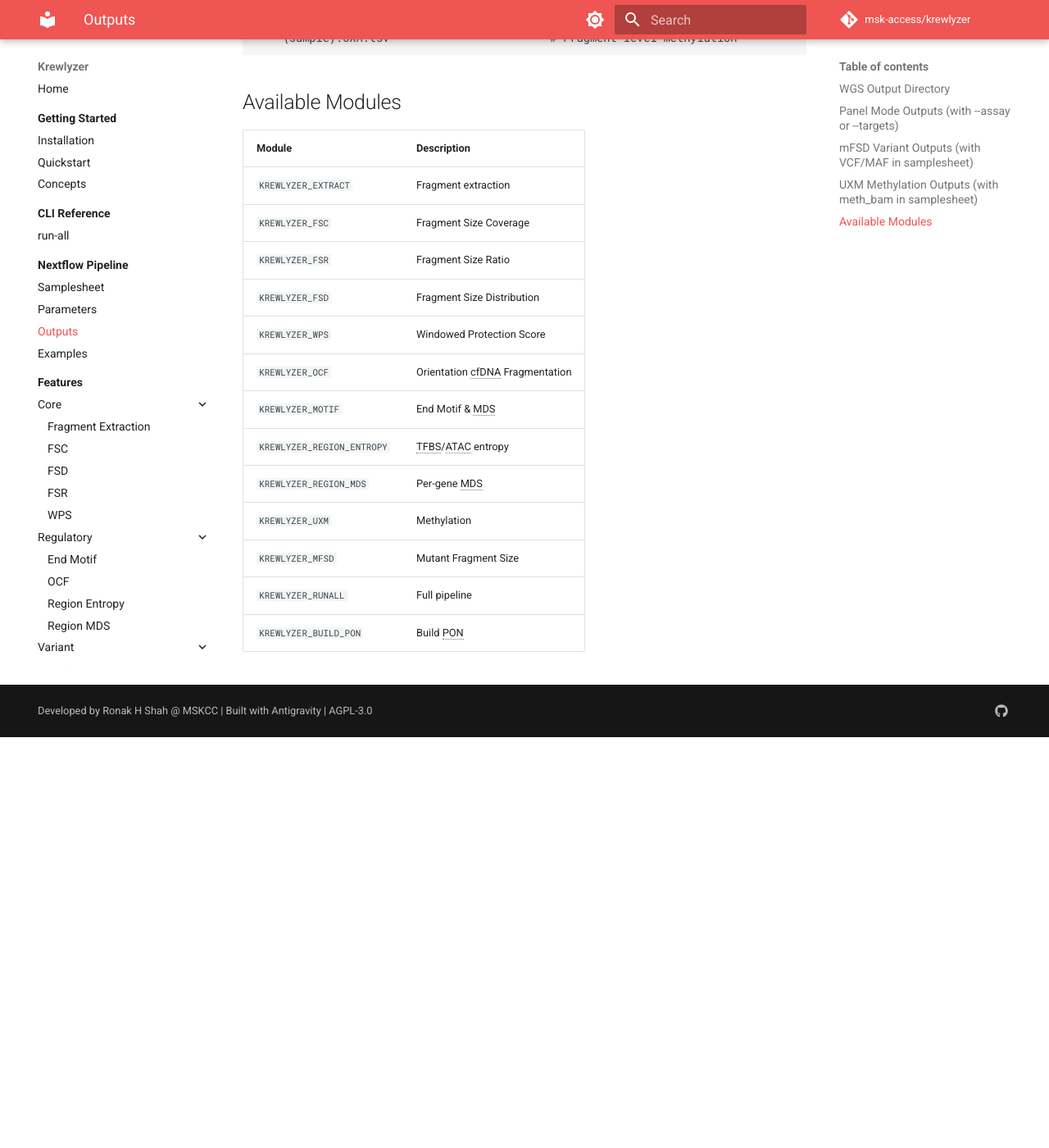
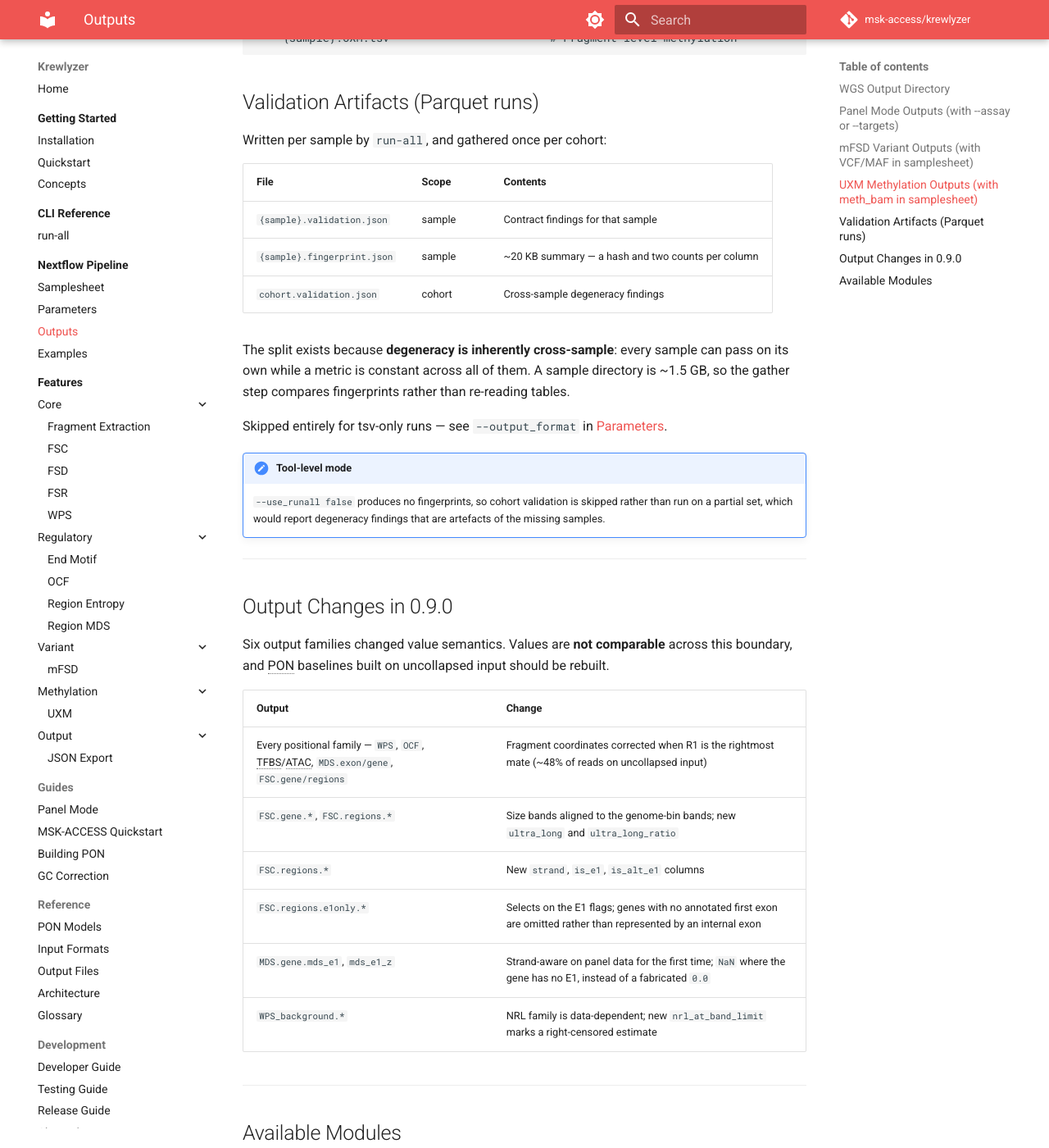
Before and after one commit to msk-access/krewlyzer, an MkDocs documentation site: the page built from docs/nextflow/outputs.md, in a window 1280 px wide and 1400 px high, scrolled down 1886 px. Shown: the whole window at 82% size. Built offline with MkDocs 1.6.1 and Material for MkDocs 9.7.7, drawn with Linux system fonts in a browser that asks for light colours; comment, search, counter and statistics services are not loaded; the version menu is left out; before the commit the page ends 2785 px from its top, so only the background shows below that.

Commit message:
fix(nextflow): emit the validation artifacts and run the cohort check
The scatter/gather output validation was inert in the pipeline. Three
gaps, each of which alone would have disabled it:

  - run-all writes {sample}.validation.json and {sample}.fingerprint.json
    on Parquet runs, but the runall module declared neither as an output.
    Both were produced and discarded in the work directory.
  - KREWLYZER_VALIDATE_COHORT was included by nothing and called by
    nothing. The gather half had no inputs and never ran.
  - --strict-validation was not exposed as a parameter.

The fingerprint is the whole reason cohort validation is affordable --
1.5 GB per sample directory against ~20 KB per fingerprint -- so
discarding it removed the only check that can see a constant metric.
Degeneracy is cross-sample by nature: every sample passes alone while a
metric is identical across all of them.

Tool-level mode emits no fingerprints, so the cohort step is skipped
there rather than run on a partial set, which would report degeneracy
that is an artefact of the missing samples.

Also warns at start when output_format is tsv-only. kreview reads
parquet only, and a tsv-only run skips per-sample validation as well, so
the default produces a cohort that is invisible downstream -- silently,
since every reader there swallows exceptions and yields an empty feature
dict. I have left the default alone rather than change published
behaviour unasked; the warning and the docs are the fix for now.

Docs: outputs.md gains the validation artifacts and a table of the six
output families whose values change in 0.9.0; parameters.md gains
--strict_validation, --gc_correct, --queue_size, and the Parquet caveat.

Not verified by running nextflow -- it is not installed here. Checked
structurally: braces balance and every emitted channel is assigned.

Co-Authored-By: Claude Fable 5 <noreply@anthropic.com>

````diff
--- a/docs/nextflow/outputs.md
+++ b/docs/nextflow/outputs.md
@@ -88,6 +88,48 @@ results/
 └── {sample}.UXM.tsv                        # Fragment-level methylation
 ```
 
+## Validation Artifacts (Parquet runs)
+
+Written per sample by `run-all`, and gathered once per cohort:
+
+| File | Scope | Contents |
+|------|-------|----------|
+| `{sample}.validation.json` | sample | Contract findings for that sample |
+| `{sample}.fingerprint.json` | sample | ~20 KB summary — a hash and two counts per column |
+| `cohort.validation.json` | cohort | Cross-sample degeneracy findings |
+
+The split exists because **degeneracy is inherently cross-sample**: every sample
+can pass on its own while a metric is constant across all of them. A sample
+directory is ~1.5 GB, so the gather step compares fingerprints rather than
+re-reading tables.
+
+Skipped entirely for tsv-only runs — see `--output_format` in
+[Parameters](parameters.md#output-parameters).
+
+!!! note "Tool-level mode"
+    `--use_runall false` produces no fingerprints, so cohort validation is
+    skipped rather than run on a partial set, which would report degeneracy
+    findings that are artefacts of the missing samples.
+
+---
+
+## Output Changes in 0.9.0
+
+Six output families changed value semantics. Values are **not comparable**
+across this boundary, and PON baselines built on uncollapsed input should be
+rebuilt.
+
+| Output | Change |
+|--------|--------|
+| Every positional family — `WPS`, `OCF`, TFBS/ATAC, `MDS.exon/gene`, `FSC.gene/regions` | Fragment coordinates corrected when R1 is the rightmost mate (~48% of reads on uncollapsed input) |
+| `FSC.gene.*`, `FSC.regions.*` | Size bands aligned to the genome-bin bands; new `ultra_long` and `ultra_long_ratio` |
+| `FSC.regions.*` | New `strand`, `is_e1`, `is_alt_e1` columns |
+| `FSC.regions.e1only.*` | Selects on the E1 flags; genes with no annotated first exon are omitted rather than represented by an internal exon |
+| `MDS.gene.mds_e1`, `mds_e1_z` | Strand-aware on panel data for the first time; `NaN` where the gene has no E1, instead of a fabricated `0.0` |
+| `WPS_background.*` | NRL family is data-dependent; new `nrl_at_band_limit` marks a right-censored estimate |
+
+---
+
 ## Available Modules
 
 | Module | Description |
````
Also changed, not shown: CHANGELOG.md (+27 -0 lines), docs/nextflow/parameters.md (+14 -0 lines), 3 other files.
